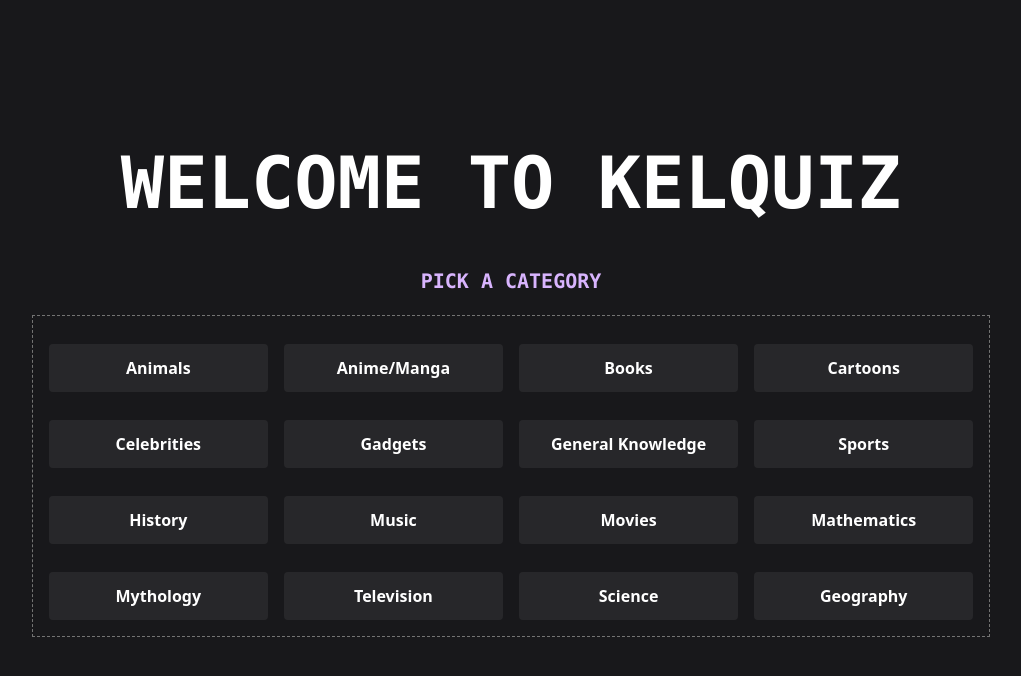
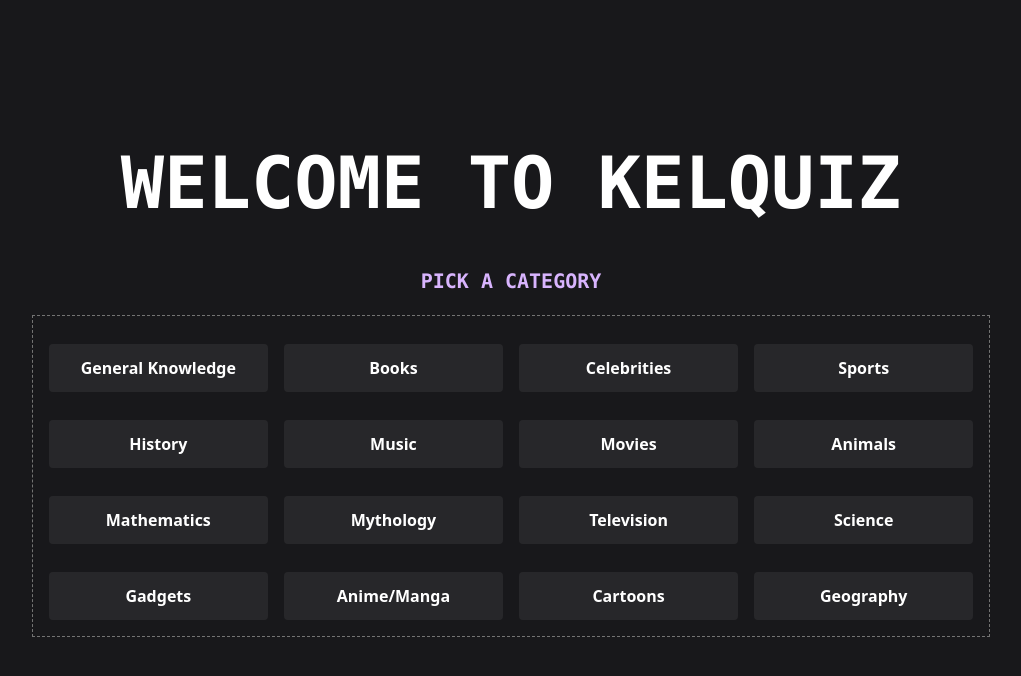
Before and after one commit to Kelechi095/KelQuiz, a React (Vite) app: page / in a window 1280 px wide. Shown: the top 676 px of the page, without its empty margins (129-1150 px from the left). Built offline with nearby package versions, Linux system fonts and the light colour scheme.

Commit message:
rearranged categories

```diff
--- a/src/components/HomeScreen.tsx
+++ b/src/components/HomeScreen.tsx
@@ -11,6 +11,7 @@ export default function HomeScreen() {
     "text-purple-400",
     "text-purple-300",
     "text-purple-200",
+
   ];
 
   useEffect(() => {
@@ -41,21 +42,21 @@ export default function HomeScreen() {
       </section>
 
       <section className="grid grid-cols-1 gap-4 md:lg:grid-cols-4 md:p-4 p-4 md:max-w-6xl mx-auto border border-dashed border-neutral-500 md:mt-3 mb-6 ">
-        <CategoryBtn category="ANIMALS" title="Animals" />
-        <CategoryBtn category="ANIME" title="Anime/Manga" />
+        <CategoryBtn category="GK" title="General Knowledge" />
         <CategoryBtn category="BOOKS" title="Books" />
-        <CategoryBtn category="CARTOONS" title="Cartoons" />
         <CategoryBtn category="CELEBRITIES" title="Celebrities" />
-        <CategoryBtn category="GADGETS" title="Gadgets" />
-        <CategoryBtn category="GK" title="General Knowledge" />
         <CategoryBtn category="SPORTS" title="Sports" />
         <CategoryBtn category="HISTORY" title="History" />
         <CategoryBtn category="MUSIC" title="Music" />
         <CategoryBtn category="MOVIES" title="Movies" />
+        <CategoryBtn category="ANIMALS" title="Animals" />
         <CategoryBtn category="MATHS" title="Mathematics" />
         <CategoryBtn category="MYTH" title="Mythology" />
         <CategoryBtn category="TV" title="Television" />
         <CategoryBtn category="SCIENCE" title="Science" />
+        <CategoryBtn category="GADGETS" title="Gadgets" />
+        <CategoryBtn category="ANIME" title="Anime/Manga" />
+        <CategoryBtn category="CARTOONS" title="Cartoons" />
         <CategoryBtn category="GEOGRAPHY" title="Geography" />
       </section>
     </div>
```
